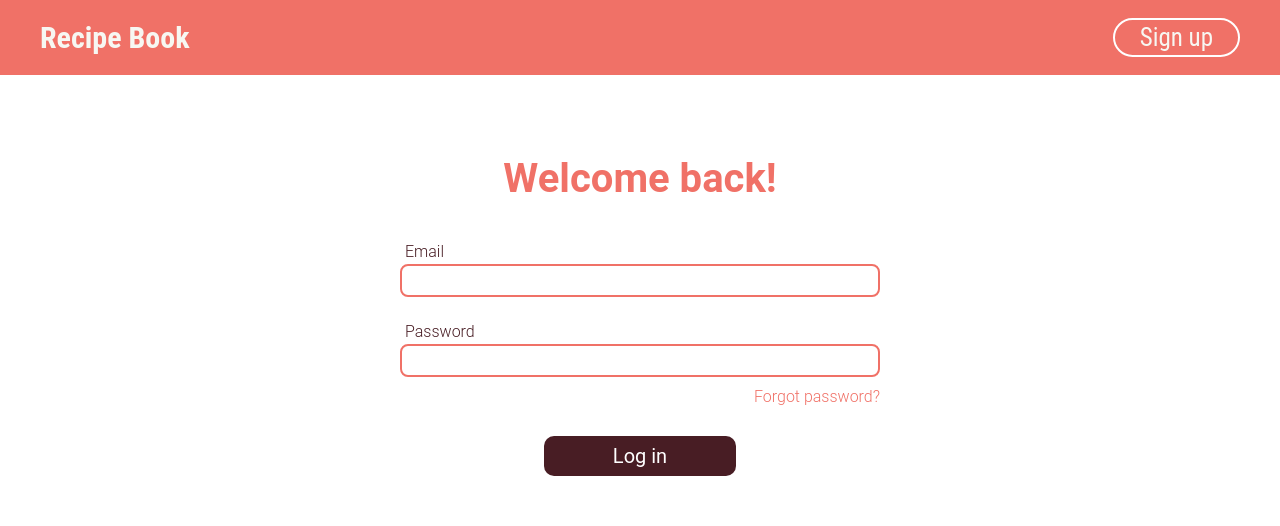
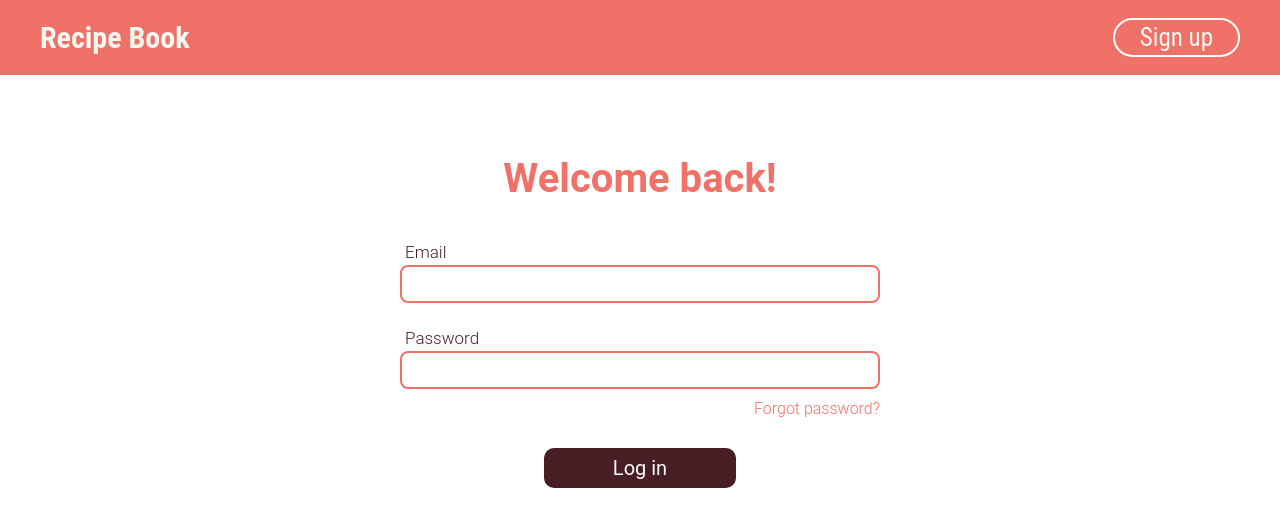
Before and after one commit to anniehirata/Recipe-Website, a React (Create React App) app in the folder recipe-app/: page /login in a window 1280 px wide. Shown: the top 526 px of the page. Built offline with nearby package versions, Linux system fonts and the light colour scheme.

Commit message:
Changed form text sizes

```diff
--- a/recipe-app/src/components/Login-Page.css
+++ b/recipe-app/src/components/Login-Page.css
@@ -35,6 +35,7 @@ form
 {
     color: #481D24;
     margin-bottom: 20px;
+    font-size: 17px;
 }
 
 .login-form-entry input
@@ -46,6 +47,7 @@ form
     border-radius: 8px;
     margin-top: 3px;
     margin-bottom: 25px;
+    font-size: 17px;
 }
 
 input:focus
--- a/recipe-app/src/components/Signup-Page.css
+++ b/recipe-app/src/components/Signup-Page.css
@@ -46,6 +46,7 @@ label
     margin: 18px 0px 5px 0px;
     color: #481D24;
     padding-left: 5px;
+    font-size: 17px;
 }
 
 input
@@ -54,6 +55,7 @@ input
     box-sizing: border-box;
     border: 2px solid #F07167;
     border-radius: 8px;
+    font-size: 17px;
 }
 
 input:focus
```
